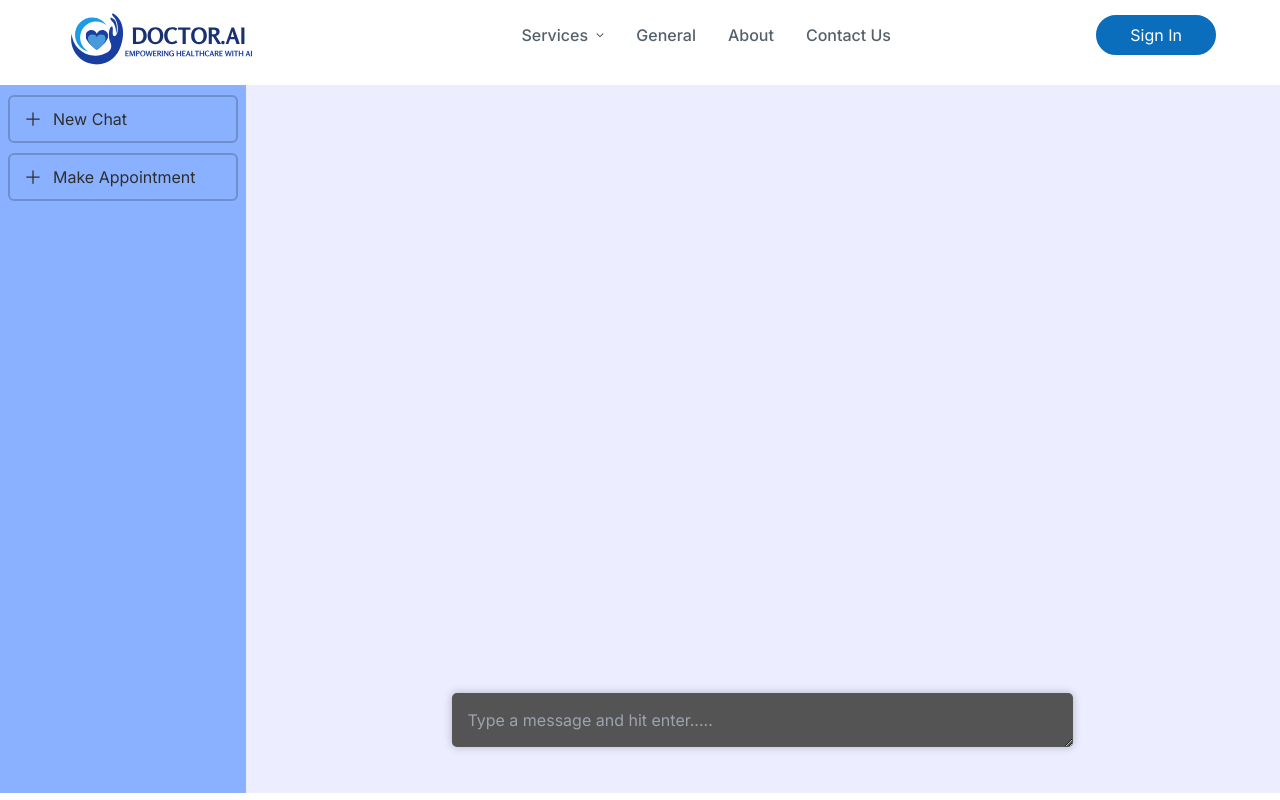
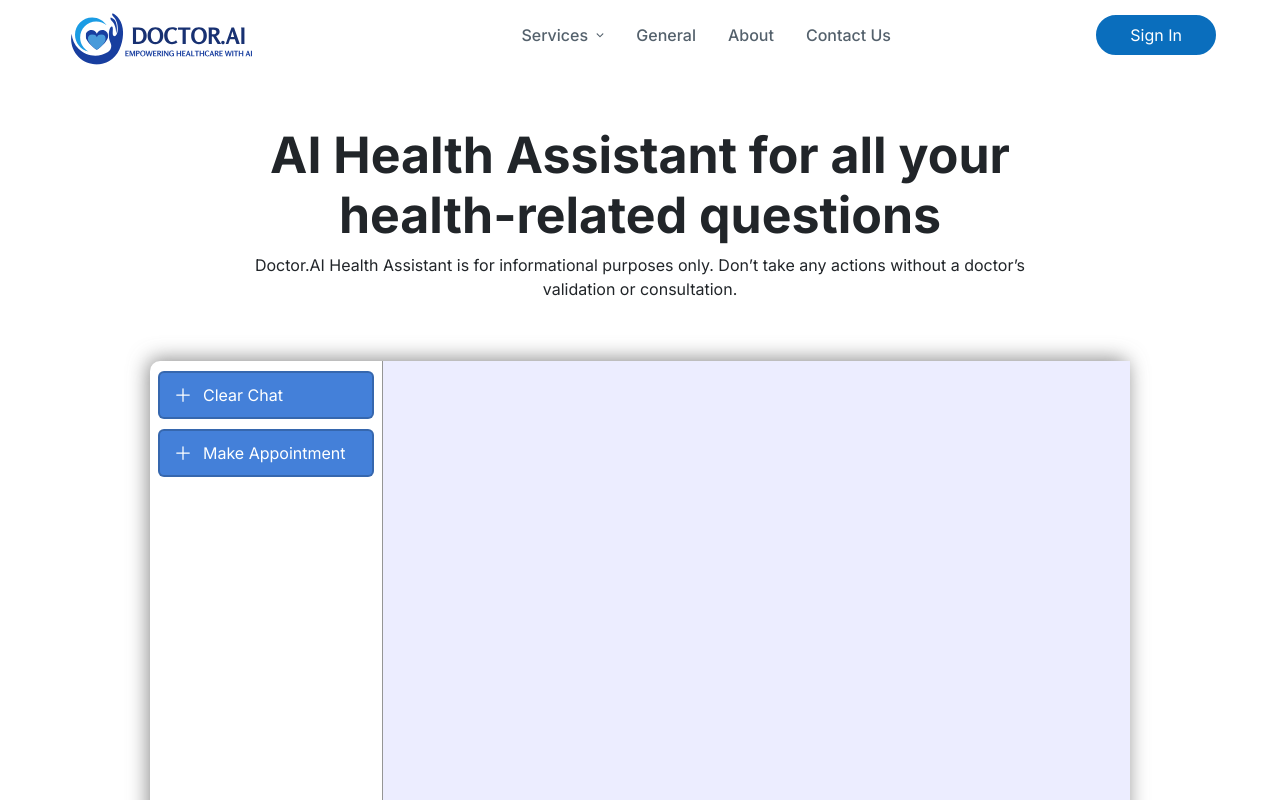
Before and after one commit to krishnenduroy52/DoctorAI-Hack4Bengal, a React (Vite) app in the folder front-end/: page /general/chat in a window 1280 px wide. Shown: the top 800 px of the page. Built offline with nearby package versions, Linux system fonts and the light colour scheme; a web font is replaced by a local one.

Commit message:
chat ui change

```diff
--- a/front-end/src/css/Appointment.css
+++ b/front-end/src/css/Appointment.css
@@ -99,6 +99,9 @@
   white-space: nowrap;
   scrollbar-width: thin;
 }
+.main_chat::-webkit-scrollbar {
+  width: 0;
+}
 
 .card-container::-webkit-scrollbar {
   height: 5px;
--- a/front-end/src/css/Chat.css
+++ b/front-end/src/css/Chat.css
@@ -1,12 +1,30 @@
+.chat_container {
+  margin: 0 150px;
+}
+.chat_header_text {
+  text-align: center;
+  margin: 60px 0;
+  padding: 0 90px;
+}
+.chat_header_text h2 {
+  font-size: 50px;
+  font-weight: 700;
+}
 .chatApp {
   height: 88.5vh;
   display: flex;
+  border-radius: 10px;
+  -webkit-box-shadow: -2px -2px 26px 0px rgba(100, 100, 100, 0.75);
+  -moz-box-shadow: -2px -2px 26px 0px rgba(100, 100, 100, 0.75);
+  box-shadow: -2px -2px 20px 0px rgba(100, 100, 100, 0.75);
 }
 .left-panel {
   width: 300px;
   height: 88.5vh;
-  background-color: #8ab1ff;
+  border-right: 1px solid rgb(149, 149, 149);
   padding: 0 8px;
+  border-top-left-radius: 10px;
+  border-bottom-left-radius: 10px;
 }
 .svg {
   width: 20px;
@@ -23,6 +41,8 @@
   padding: 5px 13px;
   border-radius: 6px;
   color: #2e2e2e;
+  background-color: #4480d9;
+  color: white;
 }
 .btn:hover {
   background-color: rgba(82, 82, 82, 0.2);
@@ -32,20 +52,68 @@
   width: 100%;
   position: relative;
 }
+.main_chat {
+  margin: 20px 50px;
+  height: 80%;
+  overflow-y: auto;
+}
 .chat {
-  display: grid;
-  grid-template-columns: 50px 100%;
-  padding: 15px 20%;
-  color: black;
+  color: white;
+}
+.me {
+  display: flex;
+  flex-direction: row;
+  justify-content: flex-start;
   align-items: center;
+  margin-bottom: 10px;
 }
+
+.me .chat {
+  display: flex;
+  align-items: center;
+  margin-left: 10px;
+}
+
+.me svg {
+  margin-right: 8px;
+  margin-left: 4px;
+}
+
+.me div {
+  background-color: #4480d9;
+  padding: 5px;
+  border-radius: 8px;
+  max-width: 75%;
+  word-wrap: break-word;
+}
+
 .gpt {
-  background-color: rgba(155, 155, 155, 0.2);
+  display: flex;
+  flex-direction: row-reverse; /* Reverses the order of chat elements */
+  justify-content: flex-start; /* Aligns the chat elements to the start of the container */
+  align-items: center;
+  margin-bottom: 10px;
+}
+.gpt .chat {
+  display: flex;
+  align-items: center;
+  margin-right: 10px;
+}
+.gpt svg {
+  margin-left: 8px;
+  margin-right: 4px;
+}
+.gpt div {
+  background-color: #4480d9;
+  padding: 5px;
+  border-radius: 8px;
+  max-width: 75%;
+  word-wrap: break-word;
 }
 .chat > svg {
   color: white;
-  /* border: 1px solid white; */
-  padding: 8px;
+
+  padding: 3px;
   border-radius: 50%;
   background-color: #202123;
 }
--- a/front-end/src/pages/Chat.jsx
+++ b/front-end/src/pages/Chat.jsx
@@ -1,6 +1,7 @@
 import "../css/Chat.css";
 import { useEffect, useState, useRef } from "react";
 import axios from "axios";
+import { Link } from "react-router-dom";
 
 function Chat() {
   const [input, setInput] = useState();
@@ -14,14 +15,19 @@ function Chat() {
     setChats(chatLog);
     setInput("");
     const response = await axios.post("http://localhost:3000/completion", {
-      prompt: chatLog[chatLog.length - 1].chat,
+      prompt: input,
     });
-    // const res = await response.json();
-    console.log(response);
+    // const gptAnswer = prompt("Enter the gpt asnwer");
+    // console.log(gptAnswer);
     setChats((chats) => [
       ...chats,
       { user: "gpt", chat: response.data.choices[0].message.content },
+      // { user: "gpt", chat: gptAnswer },
     ]);
+  };
+
+  const clearChat = () => {
+    setChats([]);
   };
 
   const onPressEnter = (e) => {
@@ -32,9 +38,17 @@ function Chat() {
   };
 
   return (
+    <div className="chat_container">
+      <div className="chat_header_text">
+        <h2>AI Health Assistant for all your health-related questions</h2>
+        <p>
+          Doctor.AI Health Assistant is for informational purposes only. Don’t
+          take any actions without a doctor’s validation or consultation.
+        </p>
+      </div>
       <div className="chatApp">
         <aside className="left-panel">
-        <button className="btn">
+          <button className="btn" onClick={clearChat}>
             {/* Plus svg */}
             <svg
               xmlns="http://www.w3.org/2000/svg"
@@ -50,9 +64,9 @@ function Chat() {
                 d="M12 4.5v15m7.5-7.5h-15"
               />
             </svg>
-          New Chat
+            Clear Chat
           </button>
-        <button className="btn">
+          <Link className="btn" to="/appointment">
             {/* Plus svg */}
             <svg
               xmlns="http://www.w3.org/2000/svg"
@@ -69,11 +83,12 @@ function Chat() {
               />
             </svg>
             Make Appointment
-        </button>
+          </Link>
         </aside>
         <section className="main">
           <div className="main_chat">
-          {chats.map((chat, index) =>
+            {chats &&
+              chats.map((chat, index) =>
                 chat.user === "me" ? (
                   <div className="me" key={index}>
                     <div className="chat">
@@ -132,6 +147,7 @@ function Chat() {
           </div>
         </section>
       </div>
+    </div>
   );
 }
 
```
Lines whose indentation alone changed are shown as unchanged.
